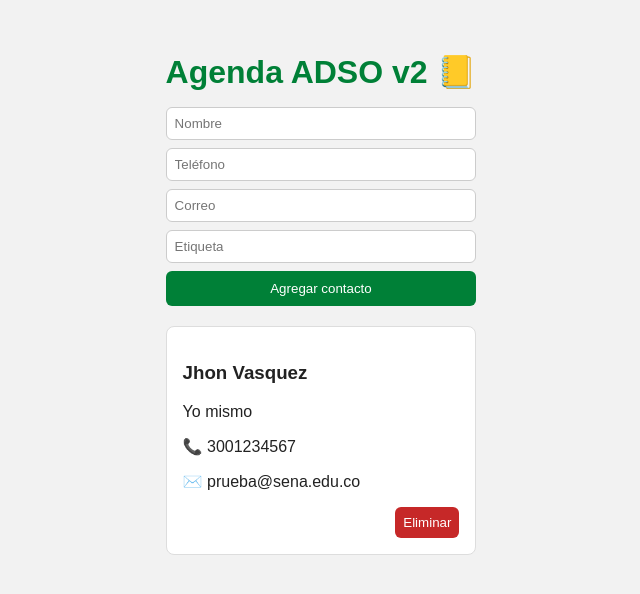
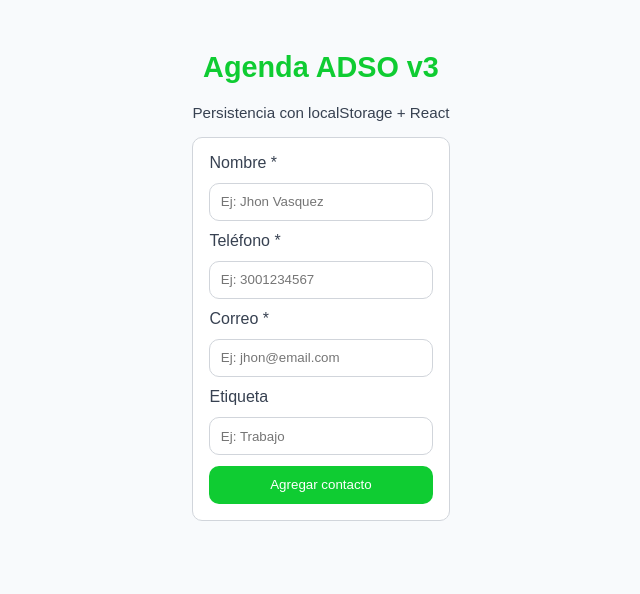
Before and after one commit to JhonV26/agenda-adso, a React (Vite) app: page / in a window 1280 px wide. Shown: the top 594 px of the page, without its empty margins (319-959 px from the left). Built offline with nearby package versions, Linux system fonts and the light colour scheme.

Commit message:
Agenda ADSO v3 - persistencia con localStorage implementada

```diff
--- a/src/App.css
+++ b/src/App.css
@@ -1,55 +1,81 @@
+:root {
+  --morado: #0fcc32;
+  --morado-oscuro: #26ce10;
+  --gris: #374151;
+  --borde: #d1d5db;
+  --error: #dc2626;
+  --radio: 10px;
+  --shadow: 0 1px 4px rgba(0, 0, 0, 0.08);
+}
+
+body {
+  background: #f8fafc;
+  font-family: Arial, sans-serif;
+  margin: 0;
+  color: var(--gris);
+}
+
 .app-container {
-  max-width: 520px;
+  max-width: 700px;
   margin: 2rem auto;
-  font-family: Arial, sans-serif;
+  padding: 0 1rem;
 }
 
 .app-title {
-  color: #008037;
   text-align: center;
+  font-size: 1.8rem;
+  color: var(--morado);
+}
+
+.subtitulo {
+  text-align: center;
+  font-size: 0.95rem;
   margin-bottom: 1rem;
 }
 
 .form-contacto {
+  background: #fff;
+  padding: 1rem;
+  border: 1px solid var(--borde);
+  border-radius: var(--radio);
   display: flex;
   flex-direction: column;
-  gap: 8px;
-  margin-bottom: 20px;
+  gap: 0.7rem;
 }
 
-.form-contacto input {
-  padding: 8px;
-  border-radius: 6px;
-  border: 1px solid #ccc;
+input {
+  padding: 0.65rem;
+  border: 1px solid var(--borde);
+  border-radius: var(--radio);
 }
 
-.form-contacto button {
-  background: #008037;
+.btn-primario {
+  background: var(--morado);
   color: white;
+  padding: 0.7rem;
   border: 0;
-  padding: 10px;
-  border-radius: 6px;
+  border-radius: var(--radio);
   cursor: pointer;
 }
 
 .tarjeta-contacto {
-  border: 1px solid #ddd;
-  border-radius: 8px;
+  background: #fff;
+  border: 1px solid var(--borde);
+  border-radius: var(--radio);
   padding: 1rem;
-  background: white;
-  margin-bottom: .5rem;
-}
-
-.btn-eliminar {
-  background: #c62828;
-  color: white;
-  border: 0;
-  padding: .5rem;
-  border-radius: 6px;
-  cursor: pointer;
+  margin-top: 0.7rem;
 }
 
 .acciones {
   display: flex;
   justify-content: flex-end;
 }
+
+.btn-eliminar {
+  background: var(--error);
+  color: white;
+  padding: 0.45rem 0.75rem;
+  border: 0;
+  border-radius: var(--radio);
+  cursor: pointer;
+}
--- a/src/App.jsx
+++ b/src/App.jsx
@@ -1,62 +1,52 @@
-import { useState } from "react";
+import { useState, useEffect } from "react";
 import "./App.css";
+import FormularioContacto from "./components/FormularioContacto";
 import ContactoCard from "./components/ContactoCard";
-import FormularioContacto from "./components/FormularioContacto";
 
 export default function App() {
 
-  const [contactos, setContactos] = useState([
-    {
-      id: 1,
-      nombre: "Jhon Vasquez",
-      telefono: "3001234567",
-      correo: "prueba@sena.edu.co",
-      etiqueta: "Yo mismo",
-    },
-  ]);
+  // 1. Leer contactos guardados en el navegador
+  const contactosGuardados =
+    JSON.parse(localStorage.getItem("contactos")) || [];
 
+  // 2. Crear estado con los contactos guardados
+  const [contactos, setContactos] = useState(contactosGuardados);
+
+  // 3. Guardar automáticamente cuando cambie el estado
+  useEffect(() => {
+    localStorage.setItem("contactos", JSON.stringify(contactos));
+  }, [contactos]);
+
+  // 4. Agregar contacto
   const agregarContacto = (nuevo) => {
-    setContactos((prev) => [
-      ...prev,
-      {
-        id: Date.now(),
-        ...nuevo,
-      },
-    ]);
+    setContactos((prev) => [...prev, nuevo]);
   };
 
-  const eliminarContacto = (id) => {
+  // 5. Eliminar contacto por correo
+  const eliminarContacto = (correo) => {
     setContactos((prev) =>
-      prev.filter((c) => c.id !== id)
+      prev.filter((c) => c.correo !== correo)
     );
   };
 
   return (
     <main className="app-container">
 
-      <h1 className="app-title">
-        Agenda ADSO v2 📒
-      </h1>
+      <h1 className="app-title">Agenda ADSO v3</h1>
+
+      <p className="subtitulo">
+        Persistencia con localStorage + React
+      </p>
 
       <FormularioContacto onAgregar={agregarContacto} />
 
-      <section className="lista-contactos">
-
-        {contactos.map((c) => (
-
-          <ContactoCard
-            key={c.id}
-            id={c.id}
-            nombre={c.nombre}
-            telefono={c.telefono}
-            correo={c.correo}
-            etiqueta={c.etiqueta}
-            onDelete={eliminarContacto}
-          />
-
-        ))}
-
-      </section>
+      {contactos.map((contacto) => (
+        <ContactoCard
+          key={contacto.correo}
+          {...contacto}
+          onEliminar={eliminarContacto}
+        />
+      ))}
 
     </main>
   );
--- a/src/components/ContactoCard.jsx
+++ b/src/components/ContactoCard.jsx
@@ -1,30 +1,31 @@
 export default function ContactoCard({
-  id,
   nombre,
   telefono,
   correo,
   etiqueta,
-  onDelete,
+  onEliminar,
 }) {
+
   return (
     <article className="tarjeta-contacto">
 
       <h3>{nombre}</h3>
 
-      {etiqueta && <p className="tag">{etiqueta}</p>}
-
       <p>📞 {telefono}</p>
 
-      {correo && <p>✉️ {correo}</p>}
+      <p>✉️ {correo}</p>
+
+      {etiqueta && <p>{etiqueta}</p>}
 
       <div className="acciones">
+
         <button
-          type="button"
           className="btn-eliminar"
-          onClick={() => onDelete(id)}
+          onClick={() => onEliminar(correo)}
         >
           Eliminar
         </button>
+
       </div>
 
     </article>
--- a/src/components/FormularioContacto.jsx
+++ b/src/components/FormularioContacto.jsx
@@ -1,109 +1,77 @@
-// Importamos el hook useState desde React
 import { useState } from "react";
 
-// Exportamos el componente para poder usarlo en otros archivos
-// Recibe una prop llamada onAgregar (función que viene del componente padre)
 export default function FormularioContacto({ onAgregar }) {
 
-  // Creamos un estado llamado "form"
-  // setForm es la función que actualiza ese estado
-  // useState recibe el valor inicial (un objeto con los campos del formulario)
   const [form, setForm] = useState({
-    nombre: "",     // Campo nombre inicialmente vacío
-    correo: "",     // Campo correo inicialmente vacío
-    telefono: "",   // Campo teléfono inicialmente vacío
-    etiqueta: "",   // Campo etiqueta inicialmente vacío
+    nombre: "",
+    telefono: "",
+    correo: "",
+    etiqueta: "",
   });
 
-  // Función que se ejecuta cada vez que cambia un input
   const onChange = (e) => {
-
-    // Extraemos el name y el value del input que disparó el evento
     const { name, value } = e.target;
 
-    // Actualizamos el estado
-    // (f) es el estado anterior
-    setForm((f) => ({
-
-      ...f, // Copiamos todos los valores anteriores del objeto
-
-      // Actualizamos solo el campo que cambió
-      // [name] significa que el nombre del campo es dinámico
-      [name]: value
+    setForm((prev) => ({
+      ...prev,
+      [name]: value,
     }));
   };
 
-  // Función que se ejecuta cuando se envía el formulario
   const onSubmit = (e) => {
-
-    // Evita que la página se recargue
     e.preventDefault();
 
-    // Validamos que nombre y telefono no estén vacíos
-    // trim() elimina espacios al inicio y final
-    if (!form.nombre.trim() || !form.telefono.trim()) {
-
-      // Mostramos un mensaje si falta información
-      alert("Completa al menos Nombre y Teléfono");
-
-      // Detenemos la ejecución
+    if (!form.nombre || !form.telefono || !form.correo) {
+      alert("Completa los campos obligatorios");
       return;
     }
 
-    // Llamamos a la función que vino como prop
-    // Le enviamos el objeto form con los datos
     onAgregar(form);
 
-    // Limpiamos el formulario reiniciando el estado
     setForm({
       nombre: "",
+      telefono: "",
       correo: "",
-      telefono: "",
       etiqueta: "",
     });
   };
 
-  // Lo que el componente renderiza en pantalla
   return (
+    <form className="form-contacto" onSubmit={onSubmit}>
 
-    // Formulario HTML
-    // Cuando se envía, ejecuta onSubmit
-    <form onSubmit={onSubmit} className="form-contacto">
-
-      {/* Input para nombre */}
+      <label>Nombre *</label>
       <input
-        name="nombre"              // Nombre del campo (clave del objeto form)
-        placeholder="Nombre"       // Texto guía
-        value={form.nombre}        // Valor controlado por el estado
-        onChange={onChange}        // Ejecuta la función cuando cambia
+        name="nombre"
+        value={form.nombre}
+        onChange={onChange}
+        placeholder="Ej: Jhon Vasquez"
       />
 
-      {/* Input para teléfono */}
+      <label>Teléfono *</label>
       <input
         name="telefono"
-        placeholder="Teléfono"
         value={form.telefono}
         onChange={onChange}
+        placeholder="Ej: 3001234567"
       />
 
-      {/* Input para correo */}
+      <label>Correo *</label>
       <input
         name="correo"
-        placeholder="Correo"
         value={form.correo}
         onChange={onChange}
+        placeholder="Ej: jhon@email.com"
       />
 
-      {/* Input para etiqueta */}
+      <label>Etiqueta</label>
       <input
         name="etiqueta"
-        placeholder="Etiqueta"
         value={form.etiqueta}
         onChange={onChange}
+        placeholder="Ej: Trabajo"
       />
 
-      {/* Botón para enviar el formulario */}
-      <button type="submit">
+      <button className="btn-primario">
         Agregar contacto
       </button>
 
```
Also changed, not shown: 1 other file (tests, documents, lock files or other folders).
